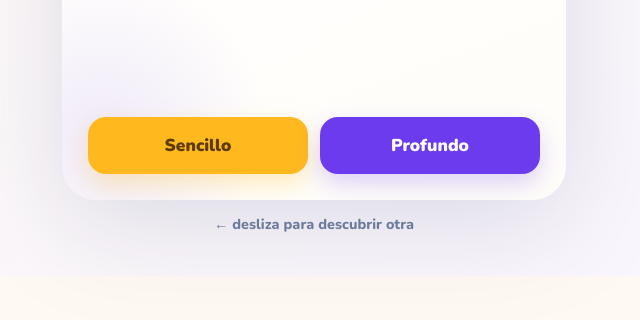
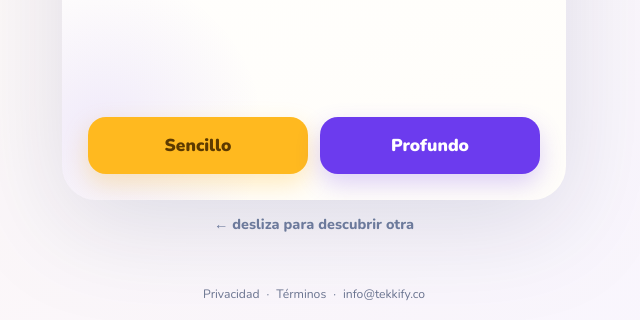
Before and after one commit to ederzapata-cell/por-que, a website: page index.html in a window 1280 px wide. Shown: the part 524-844 px from the top of the page, without its empty margins (326-966 px from the left). Before the commit the page ends 800 px from the top, so only its background shows below. Drawn offline with nearby package versions, Linux system fonts and the light colour scheme; no server answers.

Commit message:
Add files via upload

```diff
--- a/index.html
+++ b/index.html
@@ -70,6 +70,14 @@
       </div>
     </section>
   </main>
+
+  <footer class="legal-footer" aria-label="Información legal y contacto">
+    <a href="https://tekkify.co/privacy" target="_blank" rel="noopener noreferrer">Privacidad</a>
+    <span aria-hidden="true">·</span>
+    <a href="https://tekkify.co/terms" target="_blank" rel="noopener noreferrer">Términos</a>
+    <span aria-hidden="true">·</span>
+    <a href="mailto:info@tekkify.co">info@tekkify.co</a>
+  </footer>
 
 
   <div class="auth-modal hidden" id="authModal" role="dialog" aria-modal="true" aria-labelledby="authTitle">
--- a/styles.css
+++ b/styles.css
@@ -340,3 +340,24 @@ text-wrap:pretty
 .protect-purchase h3{margin:0 0 6px;color:#10245B}
 .protect-purchase p{margin:0 0 12px}
 .protect-purchase .purchase-email-input{margin-bottom:10px}
+
+
+/* TEKKIFY legal footer */
+.legal-footer{
+  display:flex;
+  justify-content:center;
+  align-items:center;
+  flex-wrap:wrap;
+  gap:7px;
+  padding:10px 16px 18px;
+  font-size:.76rem;
+  color:#6B7590;
+}
+.legal-footer a{
+  color:inherit;
+  text-decoration:none;
+}
+.legal-footer a:hover,
+.legal-footer a:focus-visible{
+  text-decoration:underline;
+}
```
